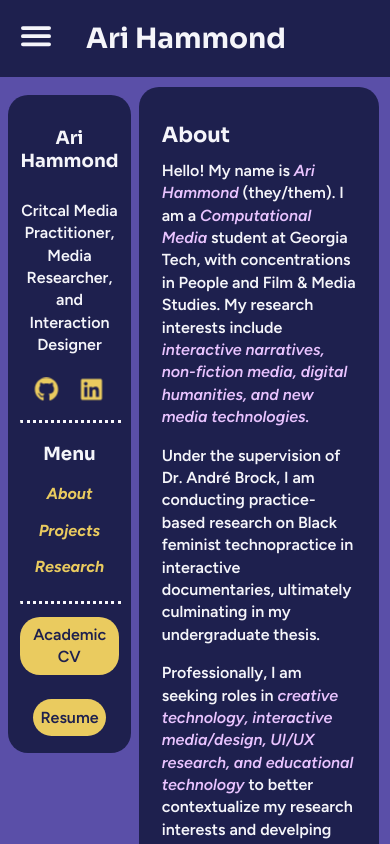
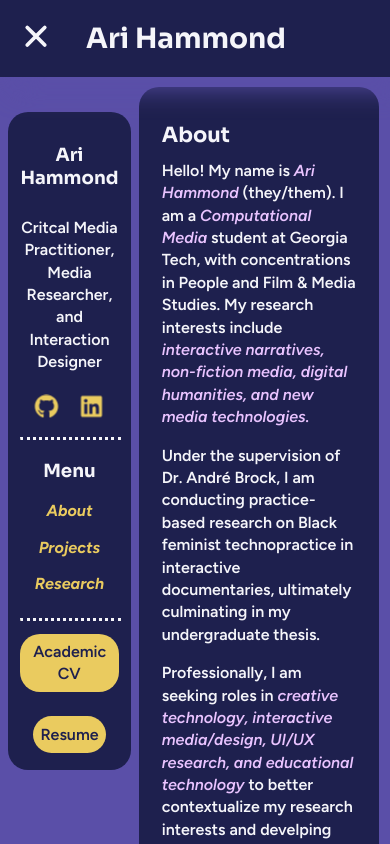
Before and after one commit to arihamm24/portfolio, a React (Vite) app: page / in a window 390 px wide. Both pictures are taken after a click on the button 36 px from the left and 43 px from the top of the page. Shown: the top 844 px of the page. Built offline with nearby package versions, Linux system fonts and the light colour scheme.

Commit message:
responsive sidebars!!!!

```diff
--- a/src/App.jsx
+++ b/src/App.jsx
@@ -1,12 +1,20 @@
 import Header from './components/header'
-import MobileHeader from './components/mobileHeader'
-import Sidebar from './components/sidebar'
+import { IoMenu, IoClose } from "react-icons/io5";
 import Main from './components/mainBody'
 import Footer from './components/footer'
+import Navbar from './components/navbar'
+import ActionButtons from './components/buttons/actionButtons';
+import Socials from './components/buttons/socials';
 import "./styles.css"
+import { Link } from 'react-router';
 import {MediaQuery} from 'react-responsive'
+import { useState } from 'react'
+
 
 function App() {
+
+  const [sidebarOpen, setSidebarOpen] = useState(null);
+
   return (
     <>
       <MediaQuery minWidth={1024}>
@@ -26,6 +34,46 @@ function App() {
       <Footer />
     </>
   );
+
+  function MobileHeader({isOpen}) {
+    return(
+        <header id="mobileHeader">
+            <button id="menuToggle" onClick={() => setSidebarOpen(!sidebarOpen)}>
+                {sidebarOpen ?
+                    (<IoClose/>) :
+                    (<IoMenu/>)
+                }
+            </button>
+            <Link to="/" style={
+            {textDecoration: 'none', color:"#F5F5FA", alignSelf:"center"}
+            }><h1>Ari Hammond</h1></Link>
+        </header>
+    );
+  }
+
+  function Sidebar(){
+
+    if (sidebarOpen) {
+        return (
+            <div id="sidebar">
+                <div id="sidebarContent">
+                    <div id="profile">
+                        <h3>Ari Hammond</h3>
+                        <h5 id="blurb">Critcal Media Practitioner, Media Researcher, and Interaction Designer</h5>
+                        <Socials/>
+                    </div>
+                    <hr />
+                    <div id="sidebarNavbar">
+                        <h3>Menu</h3>
+                        <Navbar />
+                    </div>
+                    <hr />
+                    <ActionButtons/>
+                </div>
+            </div>
+        );
+    }
+  }
 }
 
 export default App
--- a/src/assets/case-study.json
+++ b/src/assets/case-study.json
@@ -39,7 +39,7 @@
                     "title":"Mapping the Interactive Narrative",
                     "summary":"",
                     "description":"",
-                    "media":[["./assets/caseStudyFiles/anthropocene/twineMap.png","Twine node map for the interactive narrative"]]
+                    "media":[["twineMap.png","Twine node map for the interactive narrative"]]
                 }],
             "artifact": "https://arihammond.itch.io/born-in-the-anthropocene",
             "findings":"Describe final deliverable, demo, successes and failures"
@@ -160,7 +160,7 @@
             "summary":"Using extreme programming (XP), an Agile software development methodology, my team and I developed a Django web-app for travel planning that incoporates external APIs for a custom, adaptive user experience. My primary role was with front-end design and back-end development.",
             "goals":[["Develop ", "web applications using Agile software methodologies"],["Incorporate ", "external APIs to create desired functionalities"], ["Demonstrate ", "competencies in web development"]],
             "results":["A multi-page responsive site with integrated Deepseek AI and Open Weather APIs for a customized, engaging travel planning experience"],
-            "tools":["Django", "HTML", "Trello and MS Teams (for Scrum communication)"]
+            "tools":["Django", "HTML", "Trello and MS Teams"]
         },
        "process":{
             "background":["Explanation of XP process", "assigned task"],
--- a/src/components/caseStudies/caseStudy.jsx
+++ b/src/components/caseStudies/caseStudy.jsx
@@ -1,18 +1,20 @@
 import { useParams, Link } from "react-router";
 import MediaQuery from "react-responsive";
+import { IoMenu, IoClose } from "react-icons/io5";
 import caseStudies from '../../assets/case-study.json'
 import Header from "../header";
 import Footer from "../footer";
-import MobileHeader from "../mobileHeader";
-
+import { useState } from "react";
 
 const CaseStudy = () => {
+
     const {id} = useParams();
     const study = caseStudies.find((p) => p.id === id);
     const studyIndex = caseStudies.indexOf(study);
     const nextProject = caseStudies.at((studyIndex + 1) % caseStudies.length);
     const prevProject = caseStudies.at((studyIndex + caseStudies.length - 1) % caseStudies.length);
 
+    const [studyNavOpen, setStudyNavOpen] = useState(null);
 
     if (!study) {
         return (
@@ -25,14 +27,31 @@ const CaseStudy = () => {
             </div>
         );
     }
+
+    function MobileHeader() {
+        return(
+            <header id="mobileHeader">
+                <button id="menuToggle" onClick={() => setStudyNavOpen(!studyNavOpen)}>
+                    {studyNavOpen ?
+                        (<IoClose/>) :
+                        (<IoMenu/>)
+                    }
+                </button>
+                <Link to="/" style={
+                {textDecoration: 'none', color:"#F5F5FA", alignSelf:"center"}
+                }><h1>Ari Hammond</h1></Link>
+            </header>
+        );
+    }
+
     return (
         <>
         <MediaQuery minWidth={1024}>
         <Header />
         <div id="projPage">
-            <div id="studyNavbar">
+            <div id="studyNavbar" >
                 <a href="/"><button>Return Home</button></a>
-                <StudyNav/>
+                <StudyNav />
                 <NextProjButton
                     next = {nextProject}
                     prev = {prevProject}
@@ -59,7 +78,21 @@ const CaseStudy = () => {
         </MediaQuery>
         <MediaQuery maxWidth={1023}>
             <MobileHeader />
-
+            {studyNavOpen ?
+                (<>
+                <div id="studyNavbar" >
+                    <a href="/"><button>Return Home</button></a>
+                    <StudyNav />
+                    <NextProjButton
+                        next = {nextProject}
+                        prev = {prevProject}
+                    />
+                </div>
+                <div className="overlay"></div>
+                </>
+            ) :
+                (<></>)
+            }
             <div id="projPage">
                 <div className="caseStudy">
                     <Hero
--- a/src/components/mobileHeader.jsx
+++ b/src/components/mobileHeader.jsx
@@ -1,14 +1,2 @@
-import { IoMenu } from "react-icons/io5";
+
 import { Link } from "react-router";
-import Sidebar from "./sidebar";
-
-export default function MobileHeader() {
-    return(
-        <header id="mobileHeader">
-            <button id="menuToggle"><IoMenu/></button>
-            <Link to="/" style={
-            {textDecoration: 'none', color:"#F5F5FA", alignSelf:"center"}
-            }><h1>Ari Hammond</h1></Link>
-        </header>
-    );
-}
--- a/src/components/sidebar.jsx
+++ b/src/components/sidebar.jsx
@@ -1,11 +1,14 @@
 //may only be in mobile
-import Navbar from './navbar'
-import ActionButtons from './buttons/actionButtons';
-import Socials from './buttons/socials';
-import { Component, createRef, useRef, useState } from 'react';
+import {React, useState} from 'react';
 
- class Sidebar extends Component {
-    render() {
+
+function Sidebar({isOpen}){
+
+    function toggleSidebar() {
+        setSidebarOpen(!sidebarOpen);
+    }
+
+    if (sidebarOpen) {
         return (
             <div id="sidebar">
                 <div id="sidebarContent">
@@ -25,5 +28,5 @@ import { Component, createRef, useRef, useState } from 'react';
             </div>
         );
     }
-}
+};
 export default Sidebar;
--- a/src/styles.css
+++ b/src/styles.css
@@ -156,7 +156,7 @@ footer > a:hover {
     justify-content: space-between;
 }
 #studyNavbar{
-    width: min-content;
+    width: max-content;
     top:1rem;
     gap: 1.35rem;
     margin: 0.75rem 0;
@@ -328,6 +328,15 @@ button:hover{
 dialog::backdrop {
     background-color: rgba(0, 0, 0, 0.5);
 }
+.overlay {
+    background-color: rgba(0, 0, 0, 0.5);
+    width: 100%;
+    height: 100%;
+    top:0;
+    left:0;
+    position:fixed;
+    z-index:0;
+}
 .modal {
     padding: 0 1.25rem 1.25rem 1.25rem;
     transition: 200ms ease-in-out;
@@ -368,17 +377,6 @@ dialog::backdrop {
     overflow: scroll;
     color:var(--main-bg);
 }
-.overlay {
-    position: fixed;
-    opacity:0;
-    transition: 200ms ease-in-out;
-    top:0;
-    left:0;
-    right:0;
-    bottom:0;
-    background-color: rgba(0,0,0,.75);
-    pointer-events: none;
-}
 .projImg {
     display: flex;
     justify-content: center;
@@ -417,13 +415,14 @@ dialog::backdrop {
 /*RESPONSIVE DESIGN*/
 #mobileHeader {
     justify-content: flex-start;
-    /* top:0;
-    position: sticky; */
+    top:0;
+    position: sticky;
     padding: 0 2rem;
     gap: 3rem;
     text-align: center;
     align-content: center;
-    /* filter: drop-shadow(1rem 1.5rem 1rem var(--page-bg)); */
+    filter: drop-shadow(1rem 0.75rem 1rem var(--page-bg));
+    z-index: 1;
 }
 #menuToggle {
     padding: 0;
@@ -463,6 +462,14 @@ dialog::backdrop {
         flex-direction: column;
         justify-content: center;
         padding: 0.25rem;
+    }
+    #sidebar {
+        top: 8rem;
+    }
+    #studyNavbar{
+        top: 10%;
+        left: 20%;
+        z-index: 1;
     }
     #content, .caseStudy {
         width: 90%;
```
